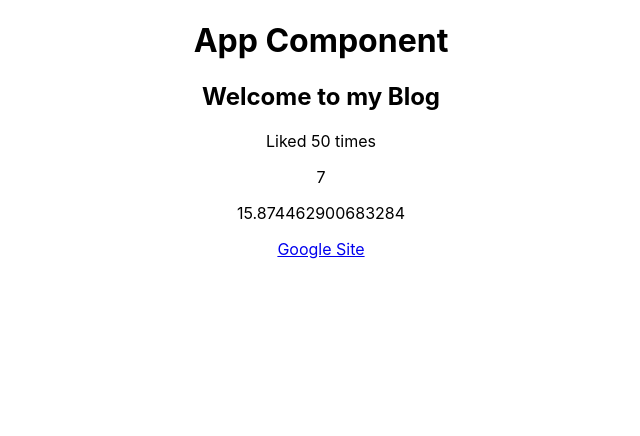
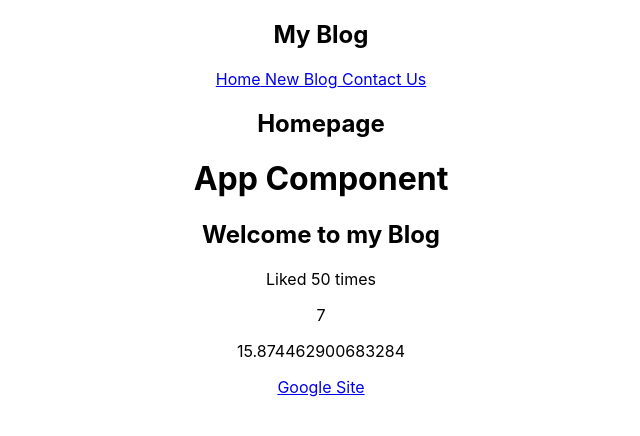
Before and after one commit to Savi-Grover/React-Blog-app, a React (Create React App) app: page / in a window 1280 px wide. Shown: the top 436 px of the page, without its empty margins (319-959 px from the left). Built offline with nearby package versions, Linux system fonts and the light colour scheme.

Commit message:
Separate Navigation Components

```diff
--- a/src/App.js
+++ b/src/App.js
@@ -1,6 +1,7 @@
 import logo from './logo.svg';
 import './App.css';
-
+import NavBar from './Navbar';
+import Home from './Home';
 function App() {
 
   //declare title as const
@@ -12,7 +13,9 @@ function App() {
   //const person = { firstname: 'savi',lastname: 'grover'};
   return (
     <div className="App">
+      <NavBar/>
     < div classname="content">
+      <Home/>
      <h1>App Component</h1>
 
      <h2>{ title }</h2>
--- /dev/null
+++ b/src/Home.js
@@ -0,0 +1,11 @@
+const Home = () => {
+    return (
+<div className="home">
+    <h2>
+Homepage
+    </h2>
+</div>
+    );
+}
+
+export default Home;
--- /dev/null
+++ b/src/Navbar.js
@@ -0,0 +1,14 @@
+const NavBar = () => {
+    return (
+     <nav className="navbar">
+        <h1>My Blog</h1>
+        <div className="links">
+            < a href="/">Home</a>
+            < a href ="/create"> New Blog</a>
+            < a href ="/create"> Contact Us</a>
+        </div>
+     </nav>
+    );
+}
+
+export default NavBar;
```
Also changed, not shown: package.json (+1 -38 lines), 1 other file (tests, documents, lock files or other folders).
